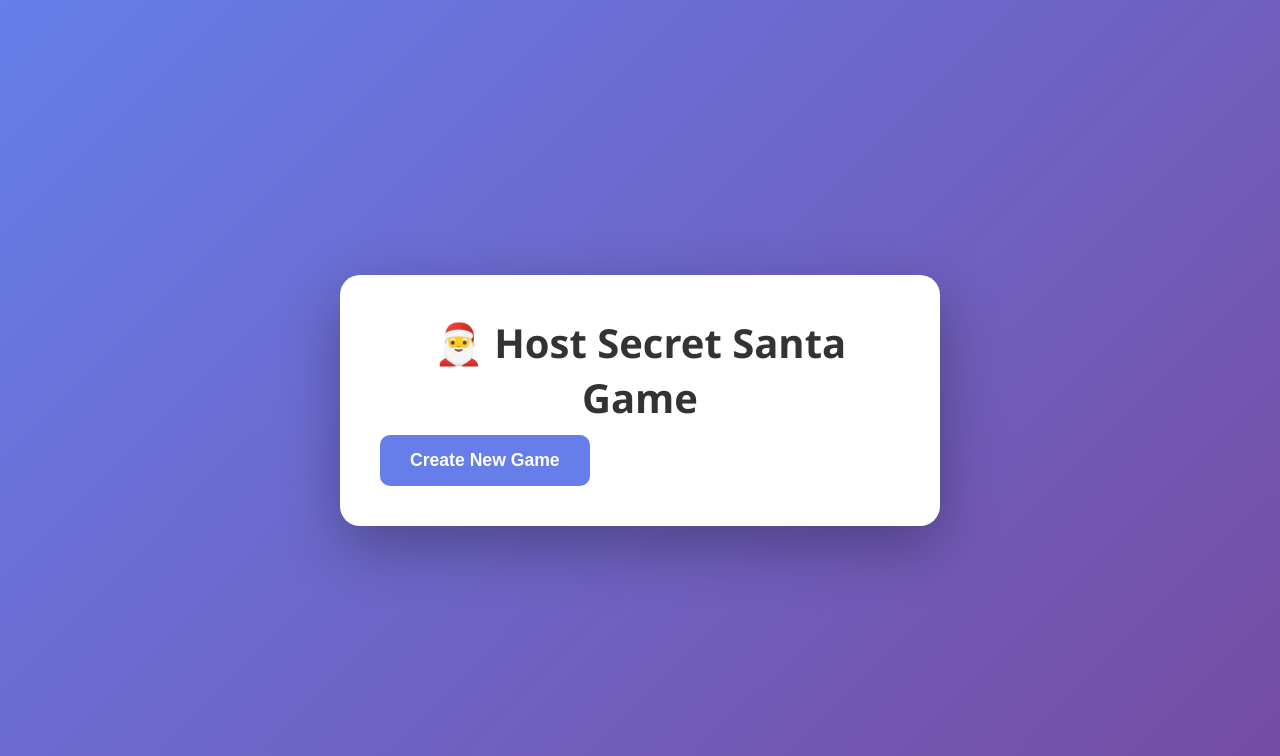
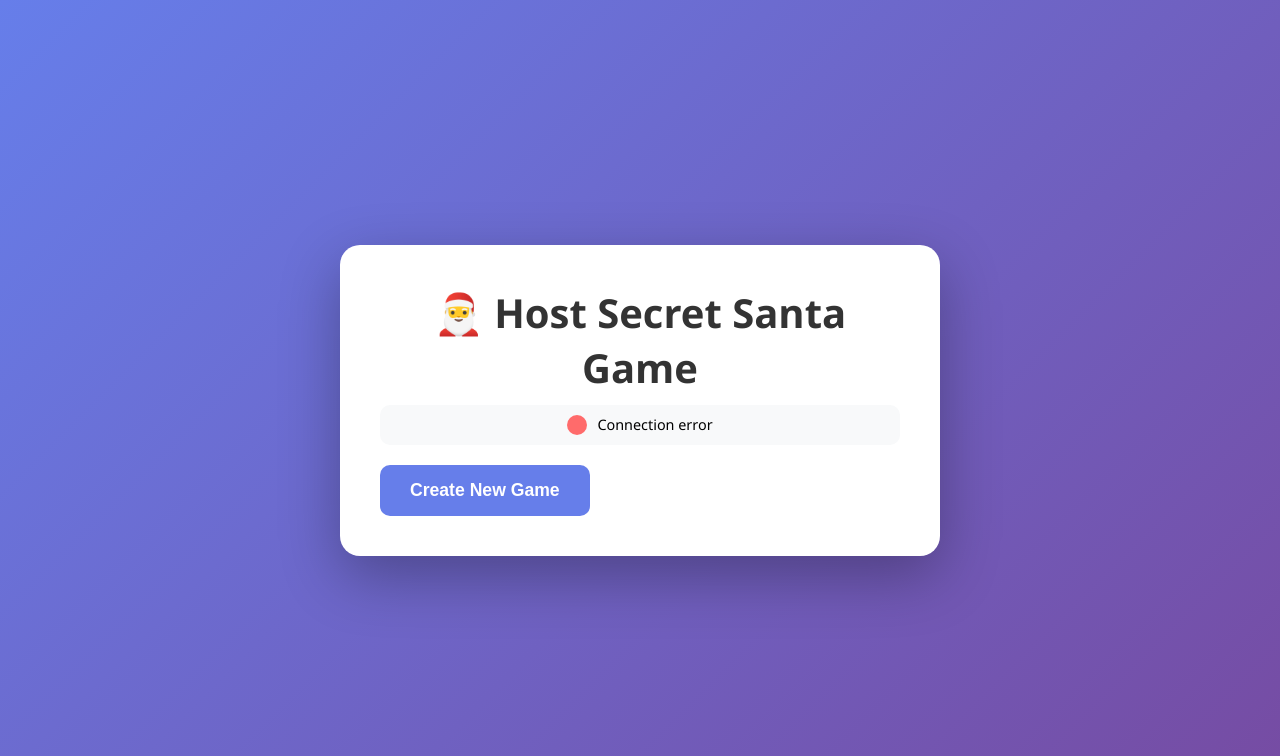
Before and after one commit to centiking/secret-santa-game, a Flask app: page /host in a window 1280 px wide. Shown: the top 756 px of the page. Run offline with Flask 3, Linux system fonts and the light colour scheme; some libraries are stand-ins or nearby versions.

Commit message:
Add connection diagnostics and optimize Socket.IO

```diff
--- a/app.py
+++ b/app.py
@@ -14,9 +14,12 @@
     cors_allowed_origins="*",
     async_mode='threading',
     ping_timeout=60,
-    ping_interval=25
+    ping_interval=25,
+    max_http_buffer_size=1000000,
+    allow_upgrades=True,
+    http_compression=True,
+    compression_threshold=1024
 )
-
 # Store game sessions in memory
 games = {}
 
@@ -116,15 +119,22 @@
 
 @socketio.on('create_game')
 def handle_create_game():
-    room_code = generate_code()
-    while room_code in games:
+    try:
+        print(f'[CREATE_GAME] Request from {request.sid}')
+
         room_code = generate_code()
+        while room_code in games:
+            room_code = generate_code()
 
-    games[room_code] = Game(request.sid)
-    join_room(room_code)
+        games[room_code] = Game(request.sid)
+        join_room(room_code)
 
-    print(f'Game created: {room_code}')
-    emit('game_created', {'room_code': room_code})
+        print(f'[CREATE_GAME] Success - Room: {room_code}')
+        emit('game_created', {'room_code': room_code})
+
+    except Exception as e:
+        print(f'[CREATE_GAME] Error: {str(e)}')
+        emit('error', {'message': 'Failed to create game. Please try again.'})
 
 @socketio.on('join_game')
 def handle_join_game(data):
--- a/static/style.css
+++ b/static/style.css
@@ -221,3 +221,69 @@
         font-size: 2em;
     }
 }
+
+/* Connection Status Indicator */
+.status-indicator {
+    display: flex;
+    align-items: center;
+    justify-content: center;
+    gap: 10px;
+    padding: 10px;
+    margin-bottom: 20px;
+    background: #f8f9fa;
+    border-radius: 10px;
+    font-size: 0.9em;
+}
+
+.status-dot {
+    width: 12px;
+    height: 12px;
+    border-radius: 50%;
+    animation: pulse 2s infinite;
+}
+
+.status-dot.connected {
+    background: #51cf66;
+    animation: none;
+}
+
+.status-dot.disconnected {
+    background: #ff6b6b;
+    animation: none;
+}
+
+.status-dot.connecting {
+    background: #ffa94d;
+}
+
+.status-dot.error {
+    background: #ff6b6b;
+    animation: none;
+}
+
+@keyframes pulse {
+    0%, 100% {
+        opacity: 1;
+    }
+    50% {
+        opacity: 0.5;
+    }
+}
+
+/* Loading Spinner */
+.loader {
+    display: inline-block;
+    width: 20px;
+    height: 20px;
+    border: 3px solid #f3f3f3;
+    border-top: 3px solid #667eea;
+    border-radius: 50%;
+    animation: spin 1s linear infinite;
+    vertical-align: middle;
+    margin-left: 10px;
+}
+
+@keyframes spin {
+    0% { transform: rotate(0deg); }
+    100% { transform: rotate(360deg); }
+}
--- a/templates/host.html
+++ b/templates/host.html
@@ -11,8 +11,19 @@
     <div class="container">
         <h1>🎅 Host Secret Santa Game</h1>
 
+        <!-- Connection Status -->
+        <div id="connection-status" class="status-indicator">
+            <span class="status-dot connecting"></span>
+            <span id="status-text">Connecting to server...</span>
+        </div>
+
         <div id="setup-screen">
-            <button onclick="createGame()" class="btn btn-primary">Create New Game</button>
+            <button onclick="createGame()" class="btn btn-primary" id="create-btn">
+                Create New Game
+            </button>
+            <p id="loading-message" style="display: none; text-align: center; color: #666;">
+                Creating game... <span class="loader"></span>
+            </p>
         </div>
 
         <div id="waiting-screen" style="display: none;">
@@ -42,18 +53,50 @@
     </div>
 
     <script>
-        const socket = io();
-        let roomCode = null;
-
-        socket.on('connect', () => {
-            console.log('Connected to server');
+        // Connection configuration with better timeouts
+        const socket = io({
+            timeout: 10000,
+            reconnection: true,
+            reconnectionDelay: 1000,
+            reconnectionDelayMax: 5000,
+            reconnectionAttempts: 5
         });
 
+        let roomCode = null;
+        let isCreatingGame = false;
+        let connectionTimeout;
+
+        // Connection status tracking
+        socket.on('connect', () => {
+            console.log('✓ Connected to server');
+            updateConnectionStatus('connected', 'Connected');
+            clearTimeout(connectionTimeout);
+        });
+
+        socket.on('disconnect', () => {
+            console.log('✗ Disconnected from server');
+            updateConnectionStatus('disconnected', 'Disconnected');
+        });
+
+        socket.on('connect_error', (error) => {
+            console.error('Connection error:', error);
+            updateConnectionStatus('error', 'Connection error');
+            hideLoading();
+        });
+
+        socket.on('reconnecting', (attemptNumber) => {
+            console.log(`Reconnecting... attempt ${attemptNumber}`);
+            updateConnectionStatus('connecting', `Reconnecting (${attemptNumber})...`);
+        });
+
+        // Game events
         socket.on('game_created', (data) => {
+            console.log('✓ Game created:', data.room_code);
             roomCode = data.room_code;
             document.getElementById('room-code').textContent = roomCode;
             document.getElementById('setup-screen').style.display = 'none';
             document.getElementById('waiting-screen').style.display = 'block';
+            hideLoading();
         });
 
         socket.on('player_list_update', (data) => {
@@ -106,10 +149,57 @@
         });
 
         socket.on('error', (data) => {
-            alert(data.message);
+            console.error('Server error:', data.message);
+            alert('Error: ' + data.message);
+            hideLoading();
         });
 
+        // Helper functions
+        function updateConnectionStatus(status, text) {
+            const statusDot = document.querySelector('.status-dot');
+            const statusText = document.getElementById('status-text');
+
+            statusDot.className = 'status-dot ' + status;
+            statusText.textContent = text;
+
+            // Enable/disable create button based on connection
+            document.getElementById('create-btn').disabled = (status !== 'connected');
+        }
+
+        function showLoading() {
+            document.getElementById('loading-message').style.display = 'block';
+            document.getElementById('create-btn').disabled = true;
+        }
+
+        function hideLoading() {
+            document.getElementById('loading-message').style.display = 'none';
+            document.getElementById('create-btn').disabled = false;
+            isCreatingGame = false;
+        }
+
         function createGame() {
+            if (isCreatingGame) {
+                console.log('Game creation already in progress');
+                return;
+            }
+
+            if (!socket.connected) {
+                alert('Not connected to server. Please wait...');
+                return;
+            }
+
+            console.log('Creating game...');
+            isCreatingGame = true;
+            showLoading();
+
+            // Set timeout for game creation
+            connectionTimeout = setTimeout(() => {
+                if (isCreatingGame) {
+                    alert('Game creation timed out. Please try again.');
+                    hideLoading();
+                }
+            }, 10000);
+
             socket.emit('create_game');
         }
 
```
Also changed, not shown: 1 other file.
